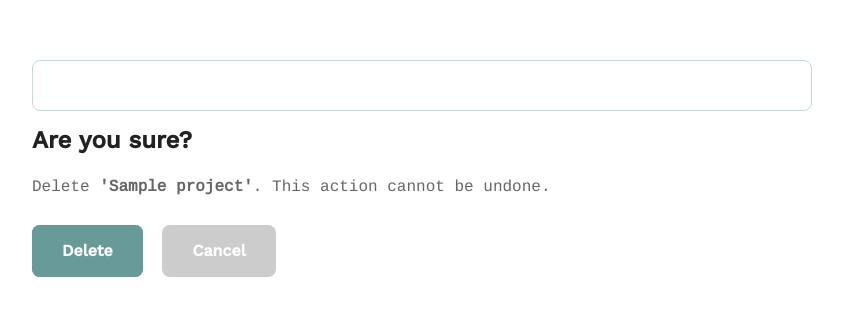
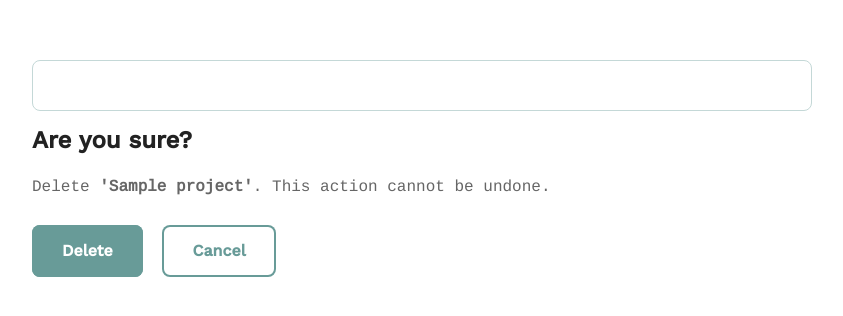
Before and after one commit to gidsey/teambuilder, a Django app: template projects/templates/projects/project_delete.html in a window 1280 px wide. Shown: the part 91-407 px from the top of the page, without its empty margins (83-926 px from the left). Run offline with Django 3.2, Linux system fonts and the light colour scheme; the template is opened without the code that fills it: most values are stand-ins (such as "Sample title", 1, 10 or a date in 2020); form fields are guessed from the names that the template uses; some libraries are stand-ins or nearby versions.

```diff
--- a/projects/templates/projects/project_delete.html
+++ b/projects/templates/projects/project_delete.html
@@ -11,14 +11,18 @@
 
             <div class="grid-75">
                 <form method="POST" action="">
-                    {%  csrf_token %}
+                    {% csrf_token %}
 
                     <div class="hidden">{{ delete_form.title }}</div>
                     <h2>Are you sure?</h2>
                     <p>Delete <strong>'{{ project }}'</strong>. This action cannot be undone.</p>
                     <p>
                         <input type="submit" name="delete" class="button-primary" value="Delete">
-                        <a href="{% url 'projects:project_listing' %}" class="button button-primary button-inactive">Cancel</a>
+                        <input
+                                onclick="window.history.go(-1); return false;"
+                                type="submit"
+                                value="Cancel"
+                        />
                     </p>
 
                 </form>
```
Also changed, not shown: db.sqlite3.
